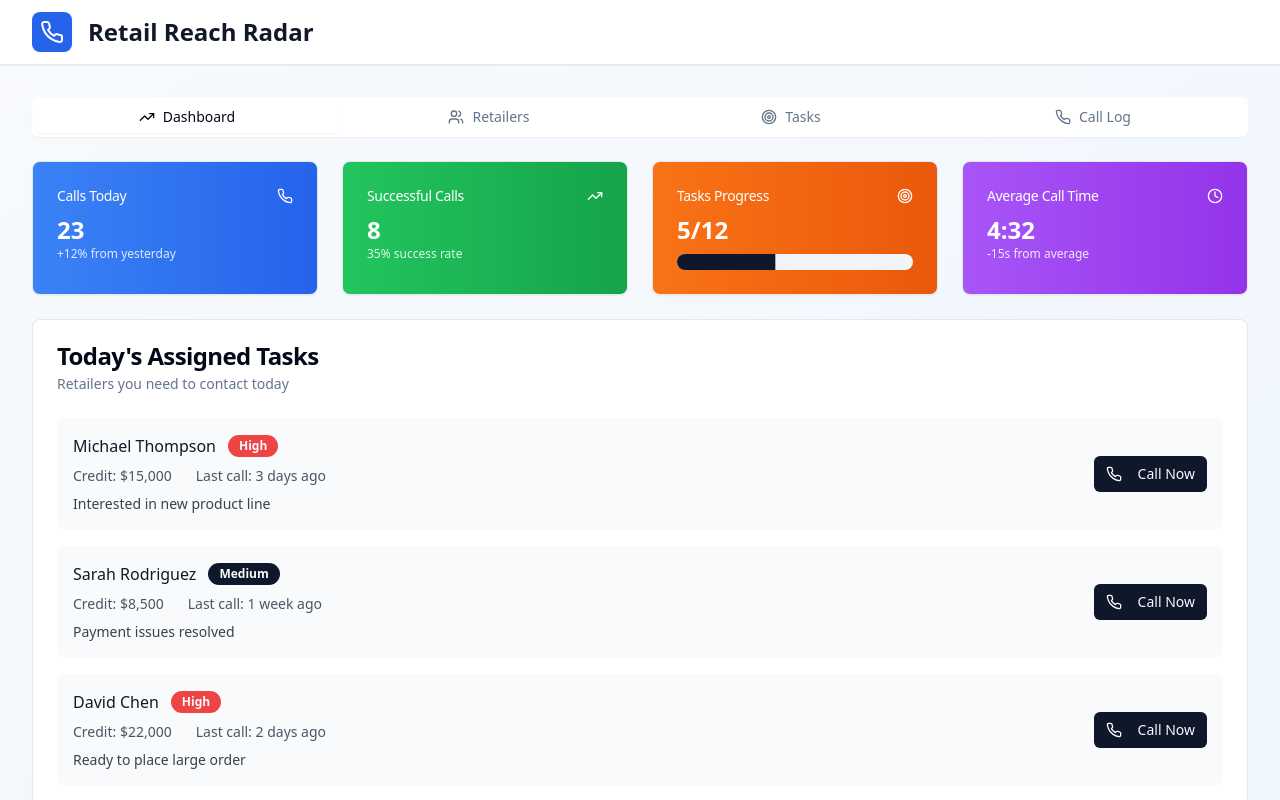
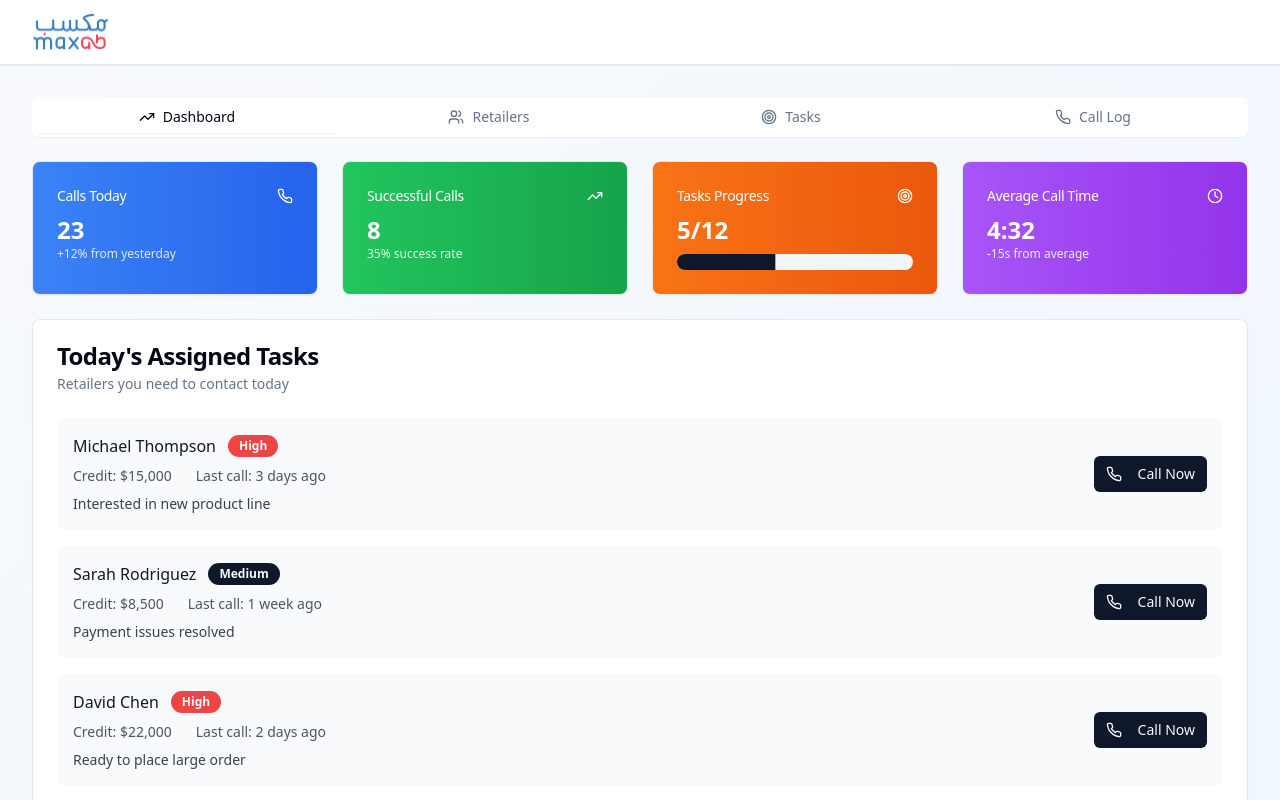
Before and after one commit to seifXD/retail-reach-radar, a React (Vite) app: page / in a window 1280 px wide. Shown: the top 800 px of the page. Built offline with nearby package versions, Linux system fonts and the light colour scheme.

Commit message:
Replace "Retail Reach Radar" with logo
Replaced the application name "Retail Reach Radar" with the company logo in the header across all pages.

```diff
--- a/src/components/Header.tsx
+++ b/src/components/Header.tsx
@@ -1,6 +1,6 @@
 
 import { Button } from "@/components/ui/button";
-import { Phone, LogOut } from "lucide-react";
+import { LogOut } from "lucide-react";
 import { useAuth } from '@/contexts/AuthContext';
 import { useNavigate } from 'react-router-dom';
 
@@ -18,10 +18,11 @@ const Header: React.FC<HeaderProps> = ({ userRole }) => {
       <div className="max-w-7xl mx-auto px-4 sm:px-6 lg:px-8">
         <div className="flex justify-between items-center h-16">
           <div className="flex items-center space-x-4">
-            <div className="bg-blue-600 p-2 rounded-lg">
-              <Phone className="h-6 w-6 text-white" />
-            </div>
-            <h1 className="text-2xl font-bold text-gray-900">Retail Reach Radar</h1>
+            <img
+              src="/lovable-uploads/112b426a-382f-426a-baed-c1b99f0ce5e8.png"
+              alt="Maxab Logo"
+              className="h-10 w-auto"
+            />
           </div>
           <div className="flex items-center space-x-4">
             {user && (
```
Also changed, not shown: public/lovable-uploads/112b426a-382f-426a-baed-c1b99f0ce5e8.png (added).
